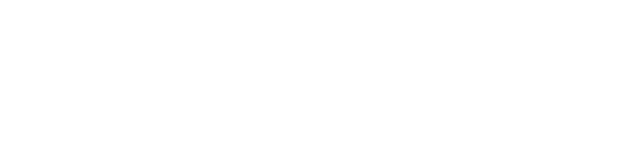
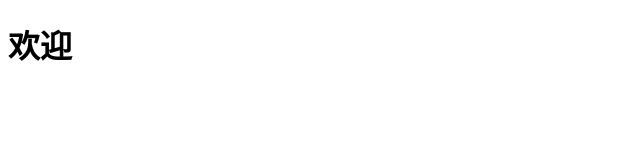
Before and after one commit to HxaSy/project_1, a plain HTML site: page index.html in a window 1280 px wide. Shown: the whole page, without its empty margins (0-640 px from the left). Drawn offline with Linux system fonts and the light colour scheme.

Commit message:
修改了index.html

```diff
--- a/index.html
+++ b/index.html
@@ -9,7 +9,7 @@
 </head>
 
 <body>
-
+    <h1>欢迎</h1>
 </body>
 
 </html>
```
